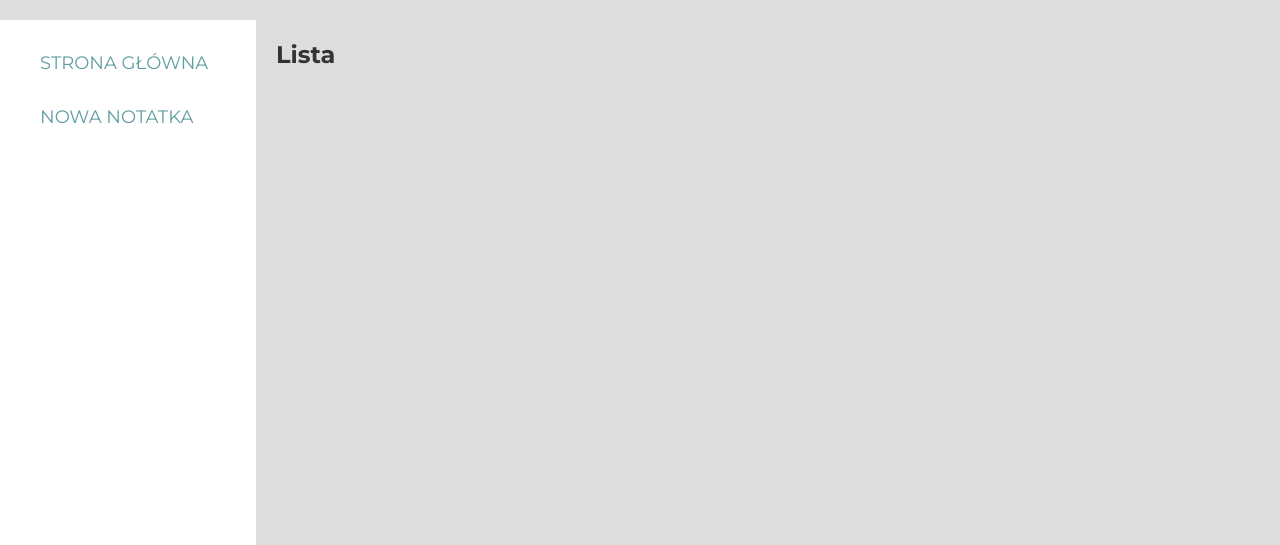
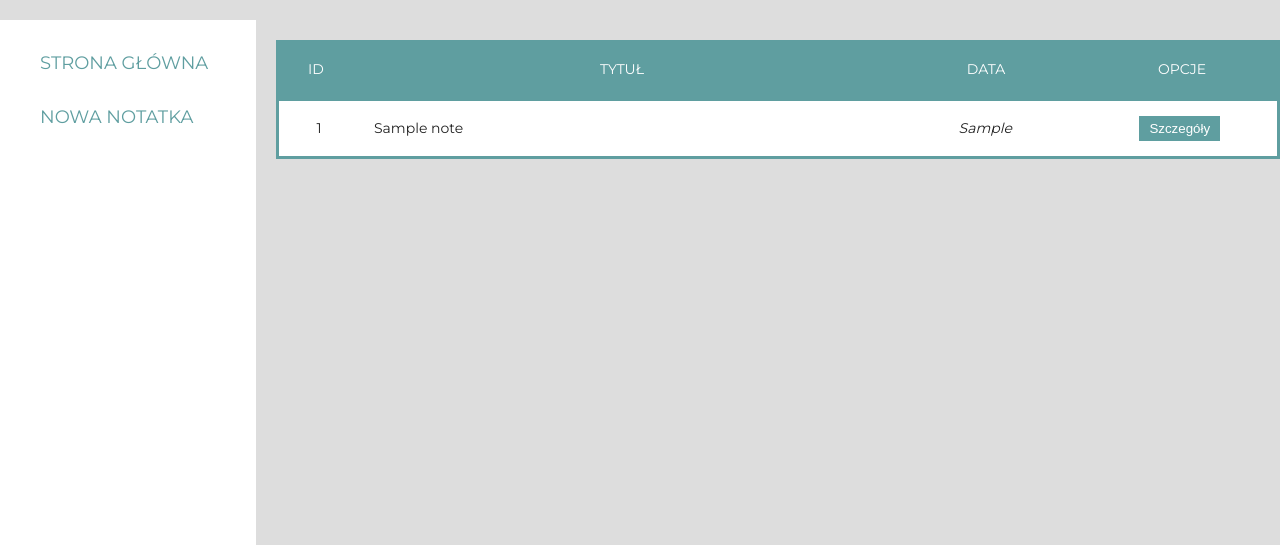
Before and after one commit to Masakrancja/notes, a PHP site: page / in a window 1280 px wide. Shown: the part 153-698 px from the top of the page. Run offline with PHP 8.4, Linux system fonts and the light colour scheme; tables that the repository leaves empty or names only in its code hold one stand-in row (values such as "Sample post"); lists and menus that the app fills with data are empty; some libraries are stand-ins or nearby versions.

Commit message:
2023-04-24 14:25

```diff
--- a/index.php
+++ b/index.php
@@ -3,15 +3,16 @@
   namespace App;
 
   use App\Exception\AppException;
-use App\Exception\ConfigurationException;
-use Throwable;
+  use App\Exception\ConfigurationException;
+  use Throwable;
 
   error_reporting(E_ALL);
   ini_set('display_errors', '1');
 
   require_once('src/Utils/debug.php');
   require_once('src/Controller.php');
-  #require_once('src/Exception/AppException.php');
+  require_once('src/Exception/AppException.php');
+  $configuration = require_once('config/config.php');
 
   $request = [
     'get' => $_GET,
@@ -21,7 +22,7 @@ use Throwable;
   try {
     //$controller = new Controller($request);
     //$controller->run();
-    $configuration = require_once('config/config.php');
+
     Controller::initConfiguration($configuration);
     (new Controller($request))->run();
   } catch (ConfigurationException $e) {
--- a/src/Controller.php
+++ b/src/Controller.php
@@ -8,7 +8,6 @@ use App\Exception\ConfigurationException;
 require_once('Database.php');
 require_once('View.php');
 require_once('src/Exception/ConfigurationException.php');
-
 
 class Controller
 {
@@ -57,8 +56,11 @@ class Controller
             default:
                 $page = 'list';
                 $data = $this->getDataGet();
-                $ViewPages['before'] = $data['before'] ?? null;
-            break;
+                $ViewPages = [
+                    'before' => $data['before'] ?? null,
+                    'notes' => $this->database->getNotes()
+                ];
+                break;
         }
         $this->view->render($page, $ViewPages);
     }
--- a/src/Database.php
+++ b/src/Database.php
@@ -57,4 +57,15 @@ class Database
         }
     }
 
+    public function getNotes(): array
+    {
+        try {
+            $sql = "SELECT id, title, created FROM notes";
+            $result = $this->conn->query($sql, PDO::FETCH_ASSOC);
+            return $result->fetchAll();
+        } catch (Throwable $e) {
+            throw new StorageException('Nie udało się pobrać notatek', 400);
+        }
+    }
+
 }
--- a/templates/pages/list.php
+++ b/templates/pages/list.php
@@ -1,13 +1,60 @@
-<h2>Lista</h2>
-
-<div class="message">
-    <?php if($params['before']):
-        switch ($params['before'])
-        {
-            case 'create':
-                echo 'Notatka została utworzona';
+<div class="list">
+  <section>
+    <div class="message">
+      <?php
+      if (!empty($params['error'])) {
+        switch ($params['error']) {
+          case 'missingNoteId':
+            echo 'Niepoprawny identyfikator notatki';
+            break;
+          case 'noteNotFound':
+            echo 'Notatka nie została znaleziona';
             break;
         }
-    endif ?>
+      }
+      ?>
+    </div>
+    <div class="message">
+      <?php
+      if (!empty($params['before'])) {
+        switch ($params['before']) {
+          case 'created':
+            echo 'Notatka zostało utworzona';
+            break;
+        }
+      }
+      ?>
+    </div>
+
+    <div class="tbl-header">
+      <table cellpadding="0" cellspacing="0" border="0">
+        <thead>
+          <tr>
+            <th>Id</th>
+            <th>Tytuł</th>
+            <th>Data</th>
+            <th>Opcje</th>
+          </tr>
+        </thead>
+      </table>
+    </div>
+    <div class="tbl-content">
+      <table cellpadding="0" cellspacing="0" border="0">
+        <tbody>
+          <?php foreach ($params['notes'] ?? [] as $note) : ?>
+            <tr>
+              <td><?php echo (int) $note['id'] ?></td>
+              <td><?php echo htmlentities($note['title']) ?></td>
+              <td><?php echo htmlentities($note['created']) ?></td>
+              <td>
+                <a href="/?action=show&id=<?php echo (int) $note['id'] ?>">
+                  <button>Szczegóły</button>
+                </a>
+              </td>
+            </tr>
+          <?php endforeach; ?>
+        </tbody>
+      </table>
+    </div>
+  </section>
 </div>
-<b><?php echo $params['actionList'] ?? ''; ?></b>
```
